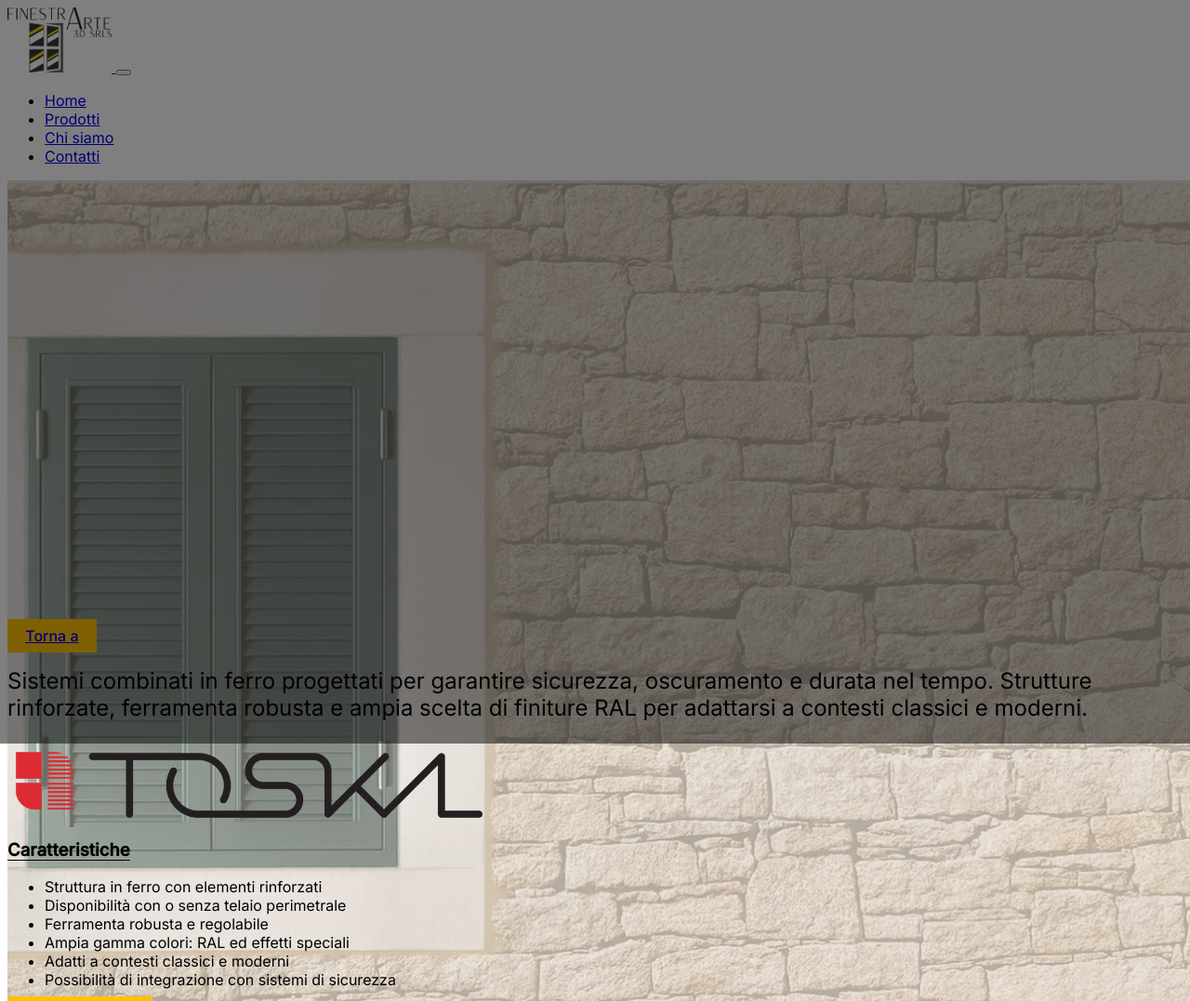
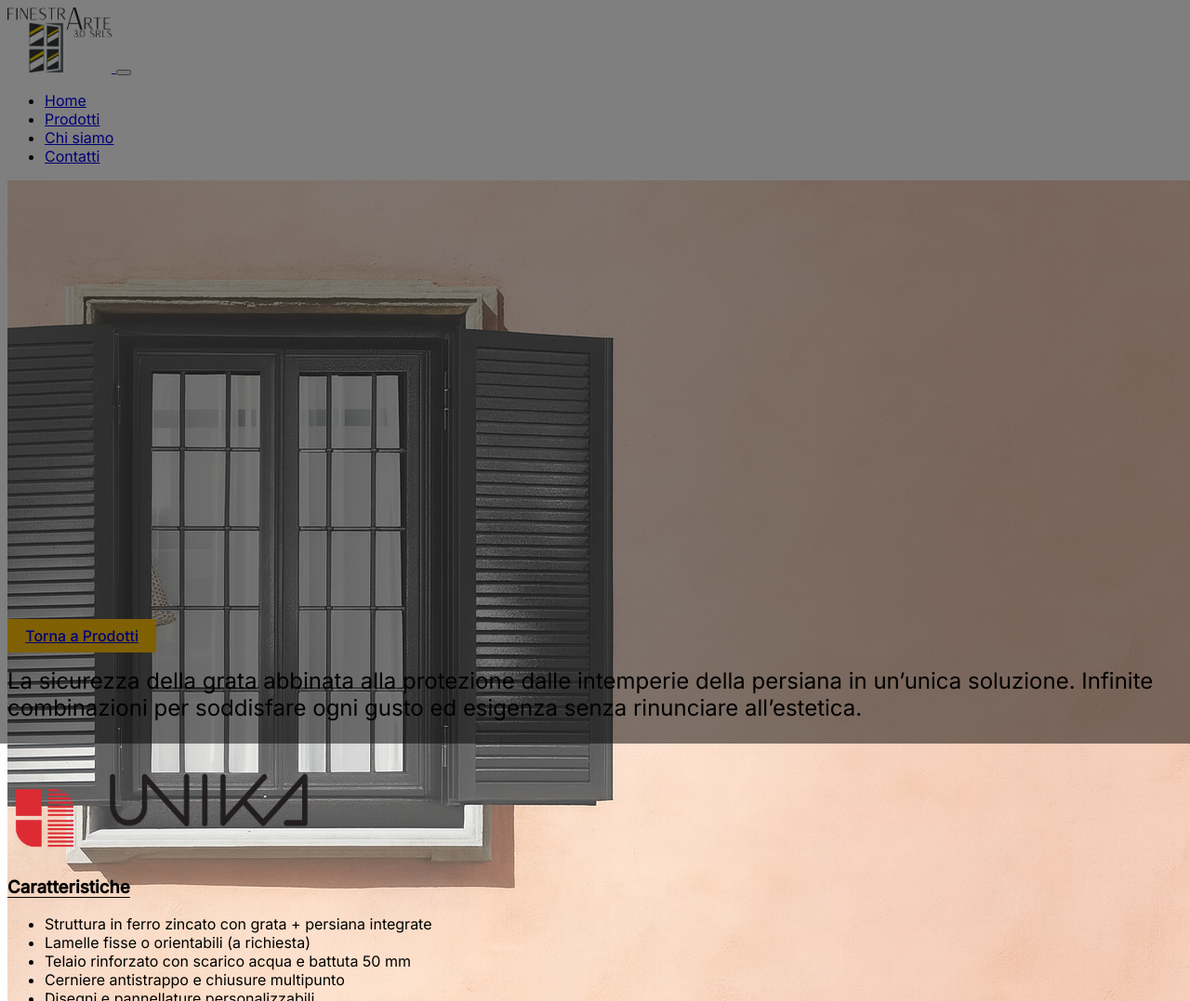
Before and after one commit to BonoDavide/FinestrArte, a Laravel app: template resources/views/prodotti/static/sistemi-oscuranti/combinati-in-ferro.blade.php in a window 1280 px wide; the page is wider, and only the part inside the window is pictured. Shown: the top 1077 px of that part at 93% size. Run offline with Laravel 12, Linux system fonts and the light colour scheme; the template is opened without the code that fills it, so the values that code supplies are empty; style sheets or scripts are compiled from the project's sources; some libraries are stand-ins or nearby versions.

Commit message:
sistemato errore pagine uguali combinati

```diff
--- a/resources/views/prodotti/static/sistemi-oscuranti/combinati-in-ferro.blade.php
+++ b/resources/views/prodotti/static/sistemi-oscuranti/combinati-in-ferro.blade.php
@@ -1,16 +1,17 @@
 <x-layout>
 
     {{-- SEO --}}
-    @section('title', 'Combinati in Ferro — FinestrArte 3.0')
-    @section('meta_description', 'Combinati in ferro per sicurezza e oscuramento: soluzioni robuste con finiture RAL.
-        Design curato e componenti rinforzati per resistere all’effrazione.')
-    @section('og_title', 'Combinati in Ferro — FinestrArte 3.0')
-    @section('og_description', 'Combinati in ferro: sistemi oscuranti robusti e sicuri con ampia gamma colori RAL.')
-    @section('og_image', asset('img/prodotti/persiane/alluminio/header-toska.png')) {{-- usa l’header corretto quando disponibile --}}
+    @section('title', 'Combinati in Ferro UNIKA — FinestrArte 3.0')
+    @section('meta_description', 'UNIKA: combinato in ferro con grata + persiana integrate. Struttura zincata, chiusure
+        multipunto, lamelle fisse o orientabili e finiture RAL.')
+    @section('og_title', 'Combinati in Ferro UNIKA — FinestrArte 3.0')
+    @section('og_description', 'Sicurezza e protezione dalle intemperie in un’unica soluzione: combinato UNIKA con grata
+        e persiana integrate, personalizzabile nei dettagli.')
+    @section('og_image', asset('img/prodotti/persiane/ferro_combinato/header-combinati.png'))
 
     @push('structured-data')
         @php
-            // Breadcrumbs: Home > Prodotti > (categoria) > Combinati in Ferro
+            // Breadcrumbs: Home > Prodotti > Combinati in ferro — UNIKA
             $breadcrumbs = [
                 '@context' => 'https://schema.org',
                 '@type' => 'BreadcrumbList',
@@ -20,48 +21,75 @@
                     [
                         '@type' => 'ListItem',
                         'position' => 3,
-                        'name' => $categoria->name ?? 'Sistemi Oscuranti',
-                        'item' => url('/prodotti/' . ($categoria->slug ?? 'oscuranti')),
-                    ],
-                    [
-                        '@type' => 'ListItem',
-                        'position' => 4,
-                        'name' => 'Combinati in Ferro',
+                        'name' => 'Combinati in ferro — UNIKA',
                         'item' => url()->current(),
                     ],
                 ],
             ];
 
-            // CollectionPage (pagina di categoria/sottocategoria con possibili modelli multipli)
-            // Se in futuro aggiungi blocchi/ancore di modelli, possiamo popolare un ItemList.
-            $collection = [
+            // Immagini prodotto
+            $productImages = [
+                asset('img/prodotti/persiane/ferro_combinato/header-combinati.png'),
+                asset('img/prodotti/persiane/ferro_combinato/unika-foto.jpg'),
+                asset('img/prodotti/persiane/ferro_combinato/unika-profili.png'),
+            ];
+
+            // Caratteristiche -> PropertyValue
+            $features = [
+                ['name' => 'Configurazione', 'value' => 'Grata di sicurezza + persiana integrate'],
+                ['name' => 'Materiale', 'value' => 'Struttura in ferro zincato'],
+                ['name' => 'Lamelle', 'value' => 'Fisse o orientabili (a richiesta)'],
+                ['name' => 'Telaio', 'value' => 'Rinforzato con scarico acqua e battuta 50 mm'],
+                ['name' => 'Sicurezza', 'value' => 'Cerniere antistrappo e chiusure multipunto'],
+                ['name' => 'Personalizzazione', 'value' => 'Disegni e pannellature su misura'],
+                ['name' => 'Finiture', 'value' => 'Verniciatura RAL con finiture speciali su richiesta'],
+            ];
+            $additionalProps = array_map(
+                fn($f) => [
+                    '@type' => 'PropertyValue',
+                    'name' => $f['name'],
+                    'value' => $f['value'],
+                ],
+                $features,
+            );
+
+            // Product schema (pagina a singolo prodotto)
+            $product = [
                 '@context' => 'https://schema.org',
-                '@type' => 'CollectionPage',
-                'name' => 'Combinati in Ferro',
+                '@type' => 'Product',
+                'name' => 'UNIKA',
+                'category' => 'Combinato in ferro (grata + persiana)',
+                'brand' => ['@type' => 'Brand', 'name' => 'Rinascita'],
+                'image' => $productImages,
+                'description' =>
+                    'Combinato in ferro UNIKA: grata di sicurezza e persiana integrate in un’unica soluzione, con struttura zincata, chiusure multipunto e lamelle fisse o orientabili.',
                 'url' => url()->current(),
-                'about' => 'Sistemi oscuranti combinati in ferro con finiture RAL',
+                'additionalProperty' => $additionalProps,
+                'isRelatedTo' => [
+                    ['@type' => 'CreativeWork', 'name' => 'Scheda tecnica UNIKA', 'url' => asset('pdf/UNIKA.pdf')],
+                ],
             ];
         @endphp
         <script type="application/ld+json">{!! json_encode($breadcrumbs, JSON_UNESCAPED_SLASHES|JSON_UNESCAPED_UNICODE) !!}</script>
-        <script type="application/ld+json">{!! json_encode($collection,  JSON_UNESCAPED_SLASHES|JSON_UNESCAPED_UNICODE) !!}</script>
+        <script type="application/ld+json">{!! json_encode($product, JSON_UNESCAPED_SLASHES|JSON_UNESCAPED_UNICODE) !!}</script>
     @endpush
 
-    {{-- Hero sottocategoria --}}
-    <div class="position-relative overflow-hidden" style="height: 60vh; min-height: 250px;">
-        <img src="{{ asset('img/prodotti/persiane/alluminio/header-toska.png') }}"
-            class="position-absolute top-0 start-0 w-100 h-100" style="object-fit: cover;"
-            alt="Combinati in ferro — immagine di copertina">
+    {{-- HERO --}}
+    <div class="position-relative overflow-hidden" style="height:60vh;min-height:250px;">
+        <img src="{{ asset('img/prodotti/persiane/ferro_combinato/header-combinati.png') }}"
+            class="position-absolute top-0 start-0 w-100 h-100" style="object-fit:cover;"
+            alt="Combinati in ferro UNIKA — immagine di copertina">
         <div class="overlay-dark"></div>
         <div class="overlay-text position-absolute top-50 start-50 translate-middle text-center text-white px-3">
-            <h1 class="display-2 fw-bold font-titolo underline-thin">Combinati in Ferro</h1> {{-- titolo visivo lasciato invariato come da tua struttura --}}
+            <h1 class="display-2 fw-bold font-titolo underline-thin">Combinati in ferro</h1>
+            <div class="mt-2 fs-5">Sicurezza unita al design</div>
         </div>
     </div>
 
-    {{-- bottone indietro --}}
+    {{-- Back --}}
     <div class="container pt-5">
-        <a href="{{ url('/prodotti/' . $categoria->slug) }}" class="btn btn-pag-prod px-4"
-            aria-label="Torna alla categoria {{ $categoria->name }}">
-            <i class="bi bi-arrow-return-left me-2"></i> Torna a {{ $categoria->name }}
+        <a href="{{ route('prodotti.index') }}" class="btn btn-pag-prod px-4" aria-label="Torna alla pagina Prodotti">
+            <i class="bi bi-arrow-return-left me-2"></i> Torna a Prodotti
         </a>
     </div>
 
@@ -71,45 +99,45 @@
             <div class="col-12">
                 <div class="border"></div>
                 <p class="lead text-center py-5 paragrafo">
-                    Sistemi combinati in ferro progettati per garantire sicurezza, oscuramento e durata nel tempo.
-                    Strutture rinforzate, ferramenta robusta e ampia scelta di finiture RAL per adattarsi a contesti
-                    classici e moderni.
+                    La sicurezza della grata abbinata alla protezione dalle intemperie della persiana in un’unica
+                    soluzione. Infinite combinazioni per soddisfare ogni gusto ed esigenza senza rinunciare
+                    all’estetica.
                 </p>
                 <div class="border"></div>
             </div>
         </div>
     </div>
 
-    {{-- Logo azienda + nome prodotto (lasciati invariati se servono come placeholder) --}}
+    {{-- Logo azienda + nome prodotto (UNIKA) --}}
     <section class="pb-2">
         <div class="container text-center">
             <img src="{{ asset('img/prodotti/grate/cropped-logo-rinascita.png') }}" alt="Logo Rinascita"
                 class="img-fluid mb-4" style="max-height:80px;">
-            <img src="{{ asset('img/prodotti/persiane/alluminio/TOSKA-BLACK.png') }}" alt="Marchio prodotto"
-                class="img-fluid pb-3" style="max-height:70px;">
+            <img src="{{ asset('img/prodotti/grate/UNIKA-BLACK-2.png') }}" alt="Logo prodotto UNIKA"
+                class="img-fluid pb-3" style="max-height:120px;">
         </div>
     </section>
 
-    {{-- Caratteristiche (testo invariato nel markup) --}}
+    {{-- Caratteristiche (grid a 2 colonne) --}}
     <section class="py-5">
         <div class="container">
             <div class="card bg-dark text-white border-0 rounded-4 px-4 py-4 col-scheda-toska">
                 <h3 class="mb-4 underline-thin text-center">Caratteristiche</h3>
                 <ul class="fs-5 ms-5 fw-semibold mb-0 row row-cols-1 row-cols-md-2 g-2 caratteristiche-lista">
-                    <li class="col">Struttura in ferro con elementi rinforzati</li>
-                    <li class="col">Disponibilità con o senza telaio perimetrale</li>
-                    <li class="col">Ferramenta robusta e regolabile</li>
-                    <li class="col">Ampia gamma colori: RAL ed effetti speciali</li>
-                    <li class="col">Adatti a contesti classici e moderni</li>
-                    <li class="col">Possibilità di integrazione con sistemi di sicurezza</li>
+                    <li class="col">Struttura in ferro zincato con grata + persiana integrate</li>
+                    <li class="col">Lamelle fisse o orientabili (a richiesta)</li>
+                    <li class="col">Telaio rinforzato con scarico acqua e battuta 50&nbsp;mm</li>
+                    <li class="col">Cerniere antistrappo e chiusure multipunto</li>
+                    <li class="col">Disegni e pannellature personalizzabili</li>
+                    <li class="col">Verniciatura RAL con finiture speciali su richiesta</li>
                 </ul>
 
-                {{-- bottone scheda tecnica (placeholder, lascia il tuo PDF corretto quando disponibile) --}}
+                {{-- bottone scheda tecnica --}}
                 <div class="row">
                     <div class="col-12 col-md-6 col-lg-4 ps-5 ms-5 pt-4 btn-caratteristiche">
-                        <a href="{{ asset('pdf/combinati-ferro.pdf') }}" target="_blank" rel="noopener noreferrer"
+                        <a href="{{ asset('pdf/UNIKA.pdf') }}" target="_blank" rel="noopener noreferrer"
                             class="btn btn-scheda d-inline-flex align-items-center gap-2 px-4 py-2 text-nowrap"
-                            style="min-width: 180px;" aria-label="Apri la scheda tecnica dei combinati in ferro in PDF">
+                            style="min-width: 180px;" aria-label="Apri la scheda tecnica UNIKA in PDF">
                             <i class="bi bi-file-earmark-pdf me-1"></i> Scheda tecnica
                         </a>
                     </div>
@@ -118,17 +146,16 @@
         </div>
     </section>
 
-    {{-- Doppia immagine (lasciate come nel file, con alt coerenti) --}}
     <section class="py-5 bg-light">
         <div class="container">
             <div class="row g-4 align-items-center">
                 <div class="col-lg-6">
-                    <img src="{{ asset('img/prodotti/persiane/alluminio/toska-1.jpg') }}"
-                        class="img-fluid rounded-4 shadow-sm" alt="Combinati in ferro — foto prodotto">
+                    <img src="{{ asset('img/prodotti/persiane/ferro_combinato/unika-foto.jpg') }}"
+                        class="img-fluid rounded-4 shadow-sm" alt="Combinato UNIKA — vista prodotto" style="max-height: 620px">
                 </div>
                 <div class="col-lg-6">
-                    <img src="{{ asset('img/prodotti/persiane/alluminio/toska_profili.png') }}"
-                        class="img-fluid rounded-4 shadow-sm" alt="Combinati in ferro — profili e dettagli">
+                    <img src="{{ asset('img/prodotti/persiane/ferro_combinato/unika-profili.png') }}"
+                        class="img-fluid rounded-4 shadow-sm" alt="Combinato UNIKA — profili e dettagli tecnici">
                 </div>
             </div>
         </div>
@@ -139,12 +166,12 @@
         <div class="container container-car carosello-rivestimenti-wrapper">
             <div class="row justify-content-center">
                 <div class="col-12 col-md-10 col-lg-8 col-carosello">
-                    <h3 class="text-center mb-4 underline-thin">Rivestimenti disponibili</h3>
+                    <h3 class="text-center mb-4 underline-thin">Colorazioni RAL</h3>
 
                     <div class="card card-prodotto px-5 py-3">
                         <div class="position-relative">
                             <div class="swiper px-3" id="swiperRivestimentiCombinati"
-                                aria-label="Carosello colori RAL combinati in ferro">
+                                aria-label="Carosello colori RAL combinato UNIKA">
                                 <div class="swiper-wrapper align-items-center">
                                     @php
                                         $ral = [
@@ -183,14 +210,15 @@
         </div>
     </section>
 
-    {{-- Modale rivestimenti --}}
+    {{-- Modale rivestimenti (riuso) --}}
     <div class="modal fade" id="modalRivestimento" tabindex="-1" aria-hidden="true" aria-labelledby="rivestimentoNome">
         <div class="modal-dialog modal-dialog-centered modal-lg">
             <div class="modal-content bg-dark text-white border-0 rounded-4 shadow-lg overflow-hidden p-4"
                 style="width:350px;height:350px;margin:auto;">
                 <div class="modal-body d-flex flex-column justify-content-center align-items-center text-center h-100">
                     <h5 class="modal-title fw-bold mb-4" id="rivestimentoNome"></h5>
-                    <img id="rivestimentoImg" src="#" alt="Rivestimento" class="img-fluid rounded-3 shadow"
+                    <img id="rivestimentoImg" src="#" alt="Rivestimento selezionato"
+                        class="img-fluid rounded-3 shadow"
                         style="width:170px;height:170px;object-fit:cover;object-position:center;">
                     <button type="button" class="btn-close btn-close-white position-absolute top-0 end-0 m-3"
                         data-bs-dismiss="modal" aria-label="Chiudi"></button>
```
Also changed, not shown: public/img/sottocategorie/combinati-in-ferro.jpg (added), public/img/sottocategorie/persiane-in-alluminio.jpg (added), public/img/sottocategorie/persiane-in-ferro.jpg (added).
